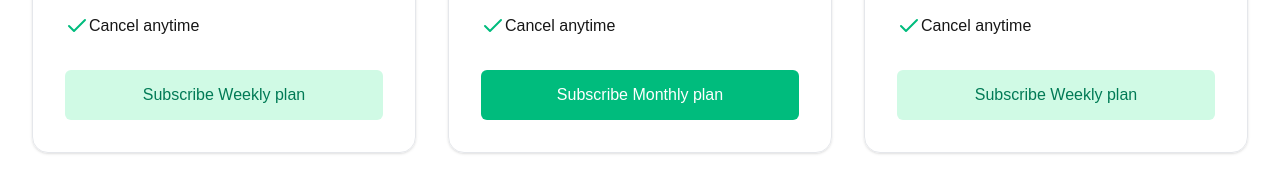
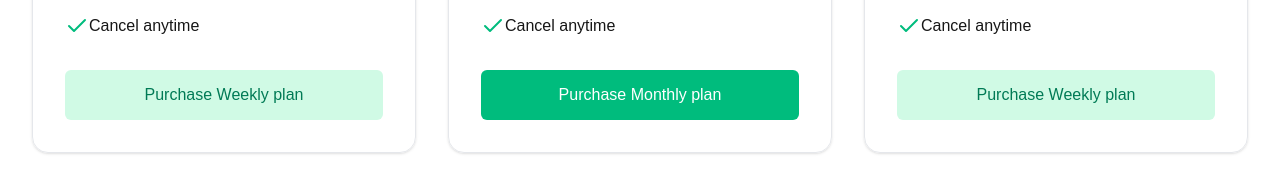
Before and after one commit to daphnee-jeune/ai-saas-app, a Next.js app: page /subscribe in a window 1280 px wide. Shown: the part 587-757 px from the top of the page. Built offline with nearby package versions, Linux system fonts and the light colour scheme; no server answers.

Commit message:
verbiage change

```diff
--- a/app/subscribe/page.tsx
+++ b/app/subscribe/page.tsx
@@ -62,7 +62,7 @@ const Subscribe = () => {
                   : "bg-emerald-100 text-emerald-700  hover:bg-emerald-200 "
               }  mt-8 block w-full py-3 px-6 border border-transparent rounded-md text-center font-medium disabled:bg-gray-400 disabled:cursor-not-allowed`}
             >
-              Subscribe {plan.name}
+              Purchase {plan.name}
             </button>
           </div>
         ))}
```
